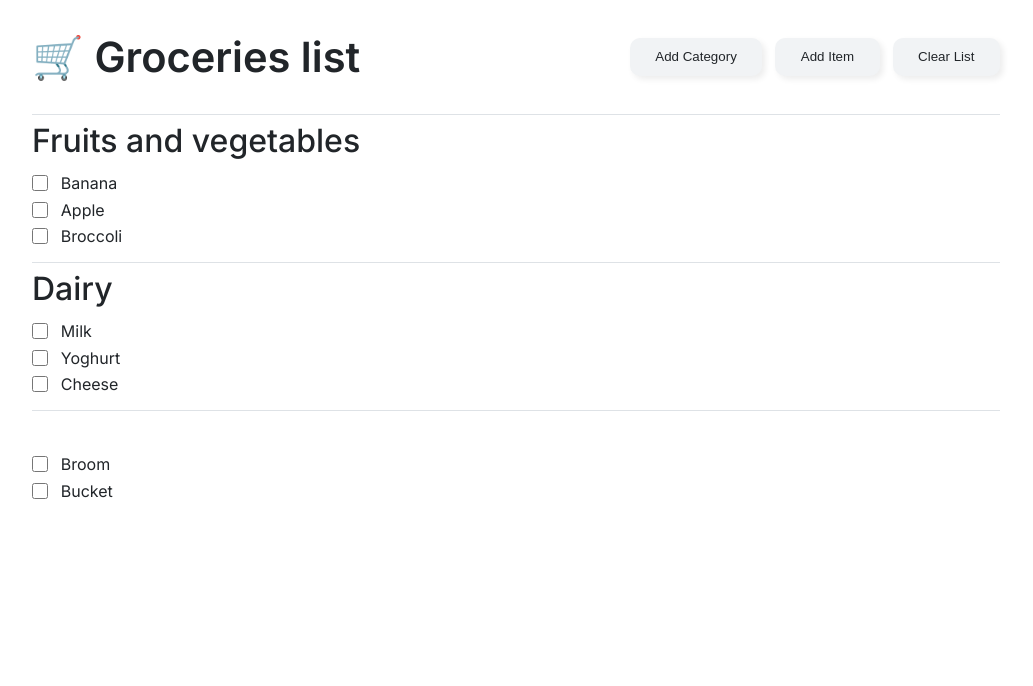
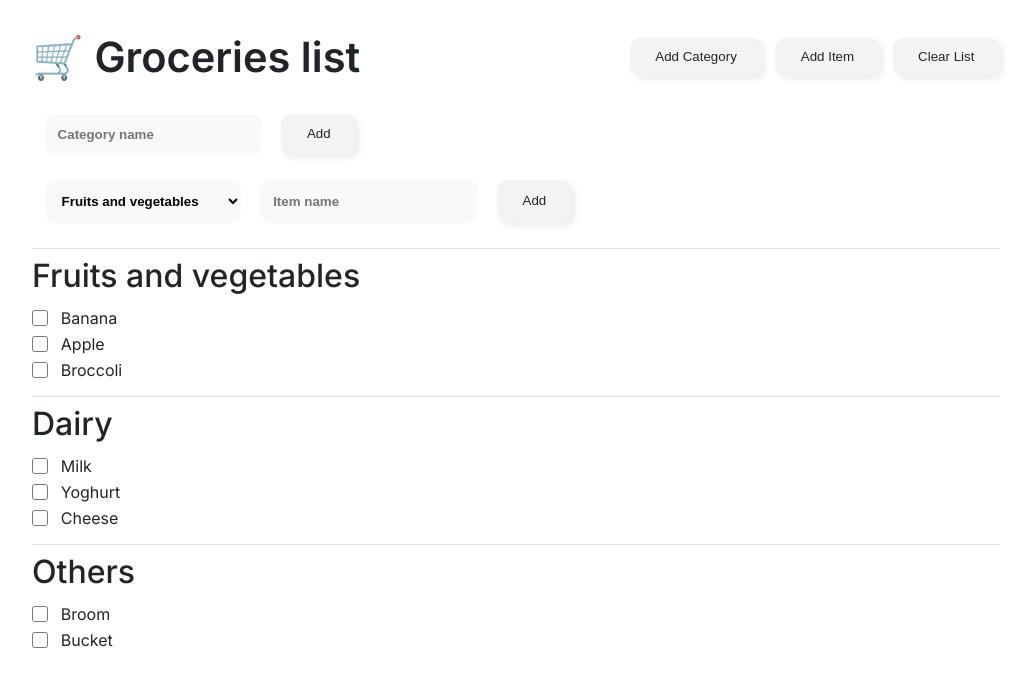
Before and after one commit to verasls/groceries-list, a React (Create React App) app in the folder grocerie-list/: page / in a window 1280 px wide. Shown: the top 686 px of the page, without its empty margins (124-1157 px from the left). Built offline with nearby package versions, Linux system fonts and the light colour scheme; the HTML template or start-up script is replaced by a standard one.

Commit message:
Add forms to add categories and items

```diff
--- a/grocerie-list/src/App.js
+++ b/grocerie-list/src/App.js
@@ -20,7 +20,7 @@ const initialList = [
     ],
   },
   {
-    category: "",
+    category: "Others",
     items: [
       { name: "Broom", checked: true },
       { name: "Bucket", checked: true },
@@ -34,6 +34,8 @@ export default function App() {
   return (
     <div className="app">
       <Header />
+      <FormAddCategory />
+      <FormAddItem grocerieList={grocerieList} />
 
       <div className="container">
         {grocerieList.map((list) => (
@@ -54,6 +56,31 @@ function Header() {
         <Button>Clear List</Button>
       </div>
     </div>
+  );
+}
+
+function FormAddCategory() {
+  return (
+    <form className="form">
+      <input type="text" placeholder="Category name" />
+      <Button>Add</Button>
+    </form>
+  );
+}
+
+function FormAddItem({ grocerieList }) {
+  return (
+    <form className="form">
+      <select>
+        {grocerieList.map((list) => (
+          <option value={list.category} key={list.category}>
+            {list.category}
+          </option>
+        ))}
+      </select>
+      <input type="text" placeholder="Item name" />
+      <Button>Add</Button>
+    </form>
   );
 }
 
--- a/grocerie-list/src/index.css
+++ b/grocerie-list/src/index.css
@@ -3,6 +3,7 @@
   --list-separator: #dee2e6;
   --btn-background: #f1f3f5;
   --btn-background-sec: #dee2e6;
+  --input-background: #f8f9fa;
   --checkbox: #ffd43b;
 }
 
@@ -41,6 +42,29 @@ h2 {
   justify-content: space-between;
   padding: clamp(2rem, 1vw, 10rem) 0;
   gap: 1.2rem;
+}
+
+.form {
+  display: flex;
+  flex-wrap: wrap;
+  gap: 1.2rem;
+  padding-left: 0.8rem;
+  padding-bottom: 1.6rem;
+}
+
+input,
+select {
+  background-color: var(--input-background);
+  border: none;
+  border-radius: 10px;
+  font-weight: 600;
+  padding: 0.8rem 1.6rem 0.8rem 0.8rem;
+}
+
+input:focus,
+select:focus {
+  outline: none;
+  box-shadow: 0 0 0 1px var(--text-color);
 }
 
 .controls {
```
